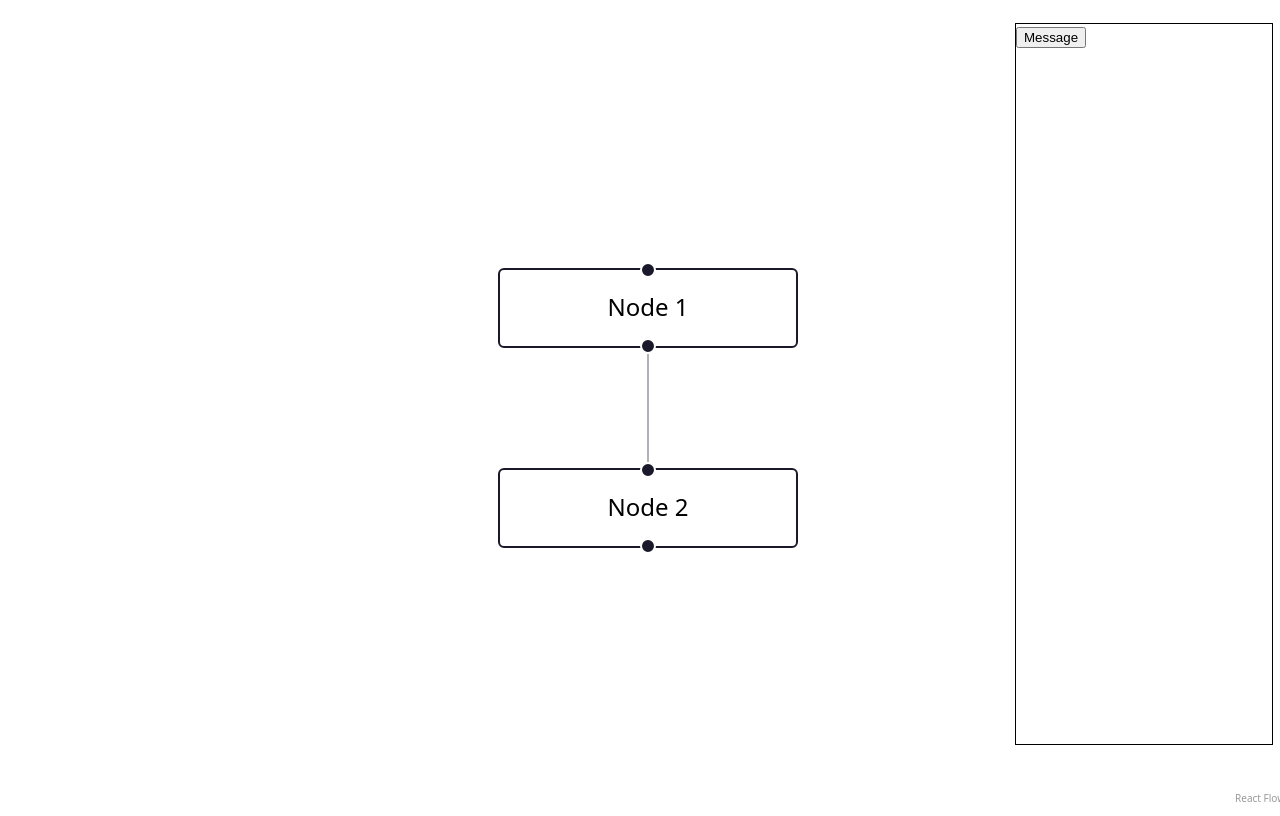
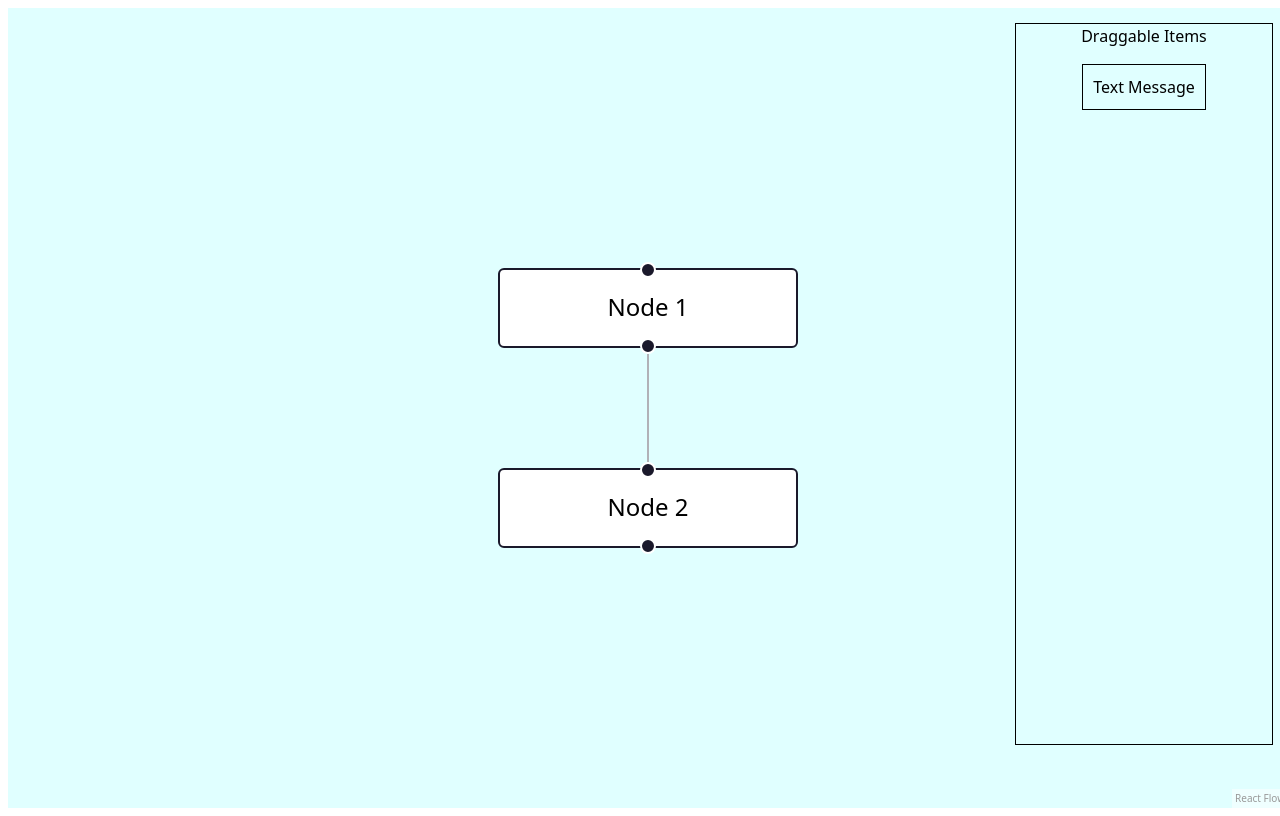
Before and after one commit to shlokmotwani/react-flow-task, a React (Vite) app: page / in a window 1280 px wide. Built offline with nearby package versions, Linux system fonts and the light colour scheme.

Commit message:
feat: drag and drop panel items

```diff
--- a/package.json
+++ b/package.json
@@ -11,7 +11,6 @@
   },
   "dependencies": {
     "@xyflow/react": "^12.8.2",
-    "react": "^19.1.0",
     "react-dom": "^19.1.0"
   },
   "devDependencies": {
--- /dev/null
+++ b/src/App.css
@@ -0,0 +1,3 @@
+#canvas{
+    background-color: lightcyan;
+}
--- a/src/App.jsx
+++ b/src/App.jsx
@@ -1,12 +1,15 @@
-import { useState, useCallback } from "react";
+import { useState, useCallback, useRef } from "react";
 import {
   ReactFlow,
   applyNodeChanges,
   applyEdgeChanges,
   addEdge,
   Panel,
+  useReactFlow,
+  ReactFlowProvider,
 } from "@xyflow/react";
 import "@xyflow/react/dist/style.css";
+import "./App.css";
 
 const initialNodes = [
   { id: "n1", position: { x: 0, y: 0 }, data: { label: "Node 1" } },
@@ -14,9 +17,11 @@ const initialNodes = [
 ];
 const initialEdges = [{ id: "n1-n2", source: "n1", target: "n2" }];
 
-export default function App() {
+function Canvas() {
   const [nodes, setNodes] = useState(initialNodes);
   const [edges, setEdges] = useState(initialEdges);
+  const reactFlowWrapper = useRef(null);
+  const { screenToFlowPosition } = useReactFlow();
 
   const onNodesChange = useCallback(
     (changes) =>
@@ -33,23 +38,61 @@ export default function App() {
     []
   );
 
-  const handleAddNode = () => {
-    const newNode = {
-      id: `n${nodes.length + 1}`,
-      position: { x: 10, y: -90 },
-      data: { label: `Node ${nodes.length + 1}` },
-    };
-    setNodes((nds) => [...nds, newNode]);
+  const handleDragStart = (event, nodeType) => {
+    event.dataTransfer.setData("application/reactflow", nodeType);
+    event.dataTransfer.effectAllowed = "move";
   };
 
+  const handleDragOver = useCallback((event) => {
+    event.preventDefault();
+    event.dataTransfer.dropEffect = "move";
+  }, []);
+
+  const handleDrop = useCallback(
+    (event) => {
+      event.preventDefault();
+      console.log("Dropped");
+
+      //check if dropped on canvas
+      if (event.target.classList.contains("react-flow__pane")) {
+        console.log("Dropped on canvas");
+
+        //check if dropped element is valid
+        const type = event.dataTransfer.getData("application/reactflow");
+        console.log(`type = ${type}`);
+        if (!type) return;
+
+        const position = screenToFlowPosition({
+          x: event.clientX,
+          y: event.clientY,
+        });
+
+        //add new node to canvas
+        setNodes((nds) => {
+          const newNode = {
+            id: `n${nds.length + 1}`,
+            position,
+            type,
+            data: { label: `Node ${nds.length + 1}` },
+          };
+          return [...nds, newNode];
+        });
+      }
+    },
+    [screenToFlowPosition]
+  );
+
   return (
-    <div style={{ width: "100vw", height: "100vh" }}>
+    <div style={{ width: "100vw", height: "100vh" }} ref={reactFlowWrapper}>
       <ReactFlow
+        id="canvas"
         nodes={nodes}
         edges={edges}
         onNodesChange={onNodesChange}
         onEdgesChange={onEdgesChange}
         onConnect={onConnect}
+        onDragOver={handleDragOver}
+        onDrop={handleDrop}
         fitView
       >
         <Panel
@@ -60,9 +103,33 @@ export default function App() {
             border: "1px solid black",
           }}
         >
-          <button onClick={handleAddNode}>Message</button>
+          <div style={{
+            textAlign: "center"
+          }}>
+            Draggable Items
+          </div>
+          <div
+            draggable={true}
+            onDragStart={(event) => handleDragStart(event, "default")}
+            style={{
+              width: "fit-content",
+              border: "1px solid black",
+              margin: "1rem auto",
+              padding: "10px"
+            }}
+          >
+            Text Message
+          </div>
         </Panel>
       </ReactFlow>
     </div>
   );
 }
+
+export default function App() {
+  return (
+    <ReactFlowProvider>
+      <Canvas />
+    </ReactFlowProvider>
+  );
+}
```
Also changed, not shown: 1 other file (tests, documents, lock files or other folders).
